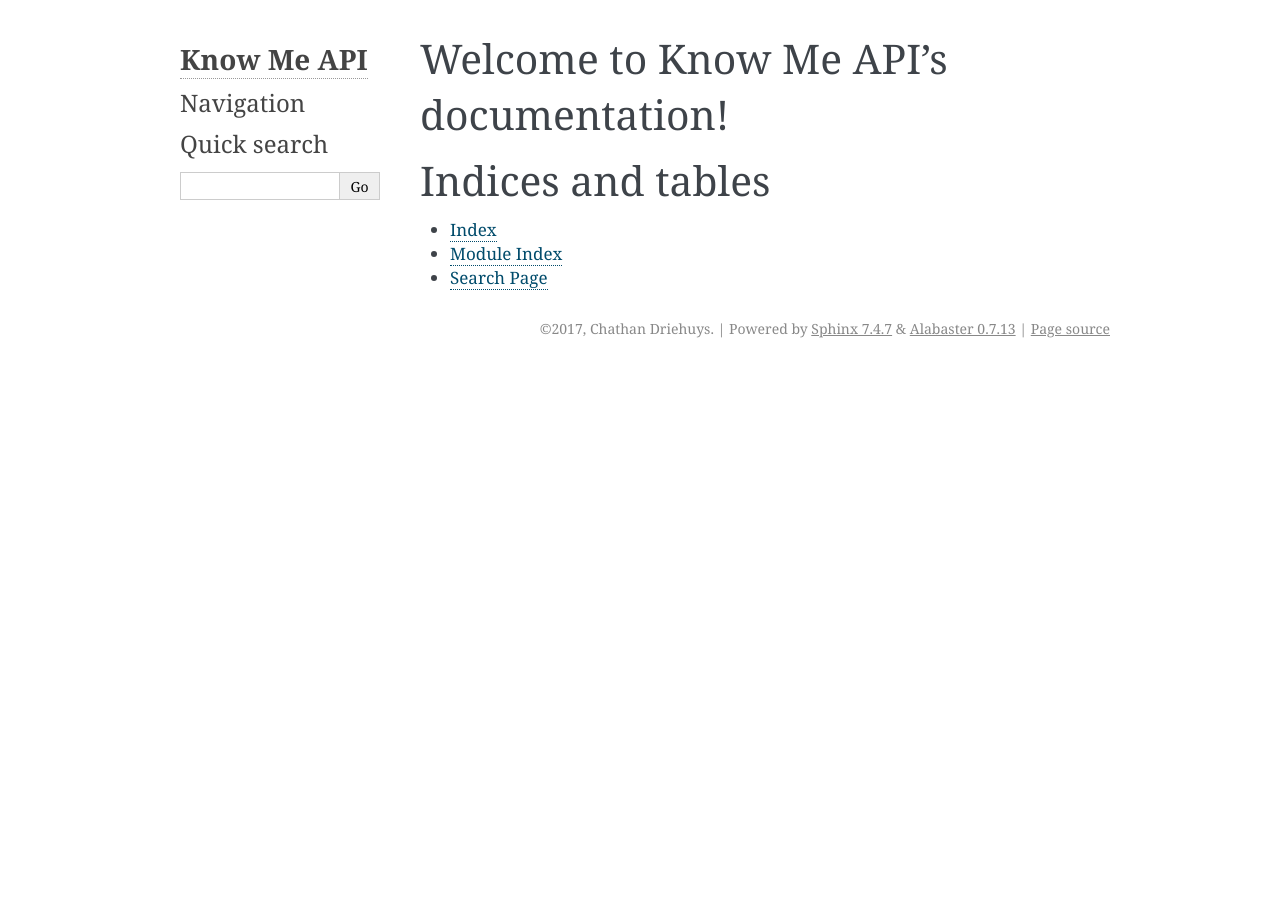
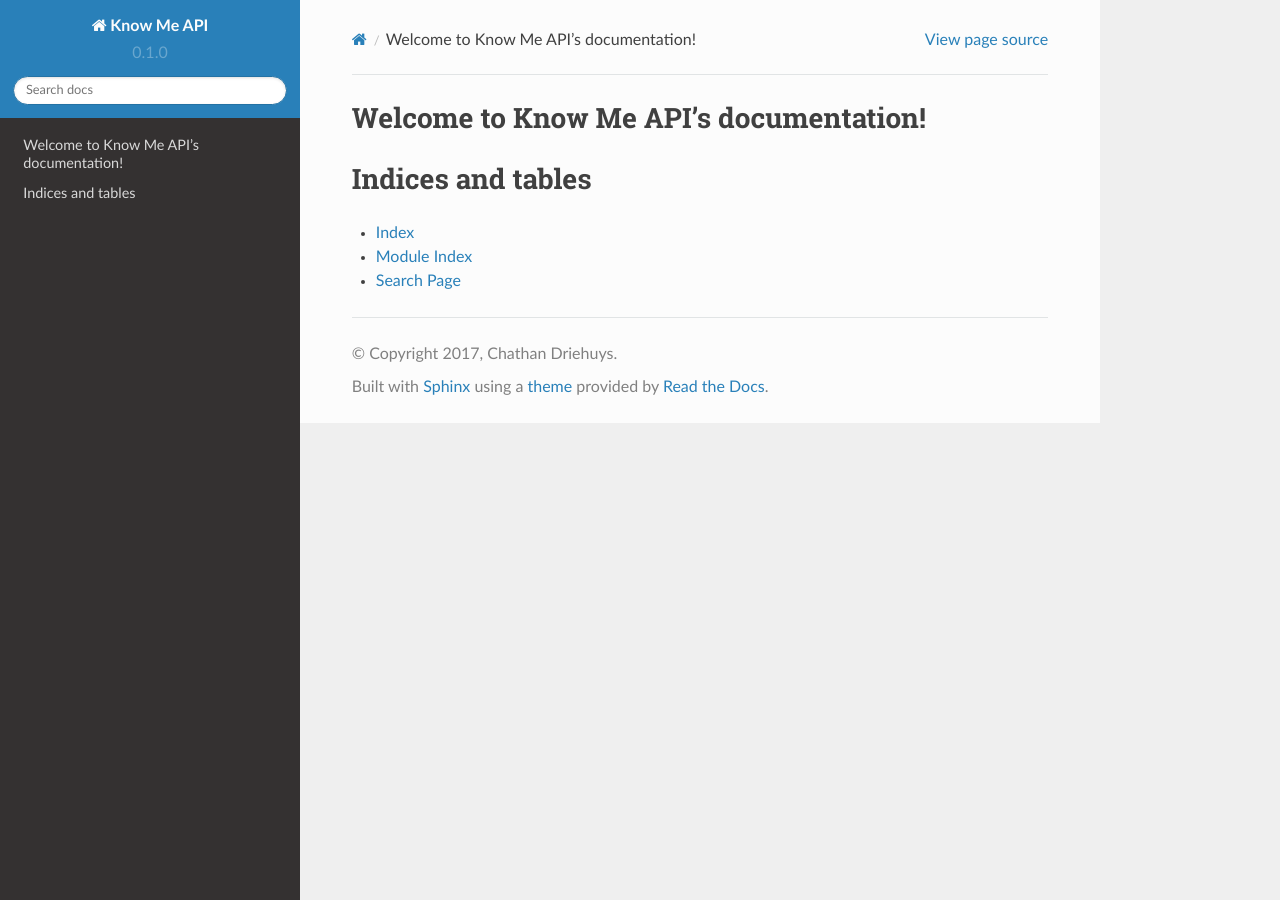
Before and after one commit to knowmetools/km-api, a Sphinx documentation site: the page built from docs/index.rst, in a window 1280 px wide. Built offline with Sphinx 7.4.7 and the Read the Docs theme 2.0.0, drawn with Linux system fonts in a browser that asks for light colours.

Commit message:
Use readthedocs theme locally.

```diff
--- a/docs/conf.py
+++ b/docs/conf.py
@@ -17,7 +17,7 @@
 # add these directories to sys.path here. If the directory is relative to the
 # documentation root, use os.path.abspath to make it absolute, like shown here.
 #
-# import os
+import os
 # import sys
 # sys.path.insert(0, os.path.abspath('.'))
 
@@ -31,8 +31,10 @@
 # Add any Sphinx extension module names here, as strings. They can be
 # extensions coming with Sphinx (named 'sphinx.ext.*') or your custom
 # ones.
-extensions = ['sphinx.ext.autodoc',
-    'sphinx.ext.viewcode']
+extensions = [
+    'sphinx.ext.autodoc',
+    'sphinx.ext.viewcode',
+]
 
 # Add any paths that contain templates here, relative to this directory.
 templates_path = ['_templates']
@@ -81,10 +83,13 @@ todo_include_todos = False
 
 # -- Options for HTML output ----------------------------------------------
 
-# The theme to use for HTML and HTML Help pages.  See the documentation for
-# a list of builtin themes.
-#
-html_theme = 'alabaster'
+# If the site is being published by readthedocs, we want to use their
+# default theme. Otherwise we're in a dev environment and want to
+# specify the readthedocs theme.
+if os.environ.get('READTHEDOCS') == 'True':
+    html_theme = 'default'
+else:
+    html_theme = 'sphinx_rtd_theme'
 
 # Theme options are theme-specific and customize the look and feel of a theme
 # further.  For a list of options available for each theme, see the
```
Also changed, not shown: 1 other file.
